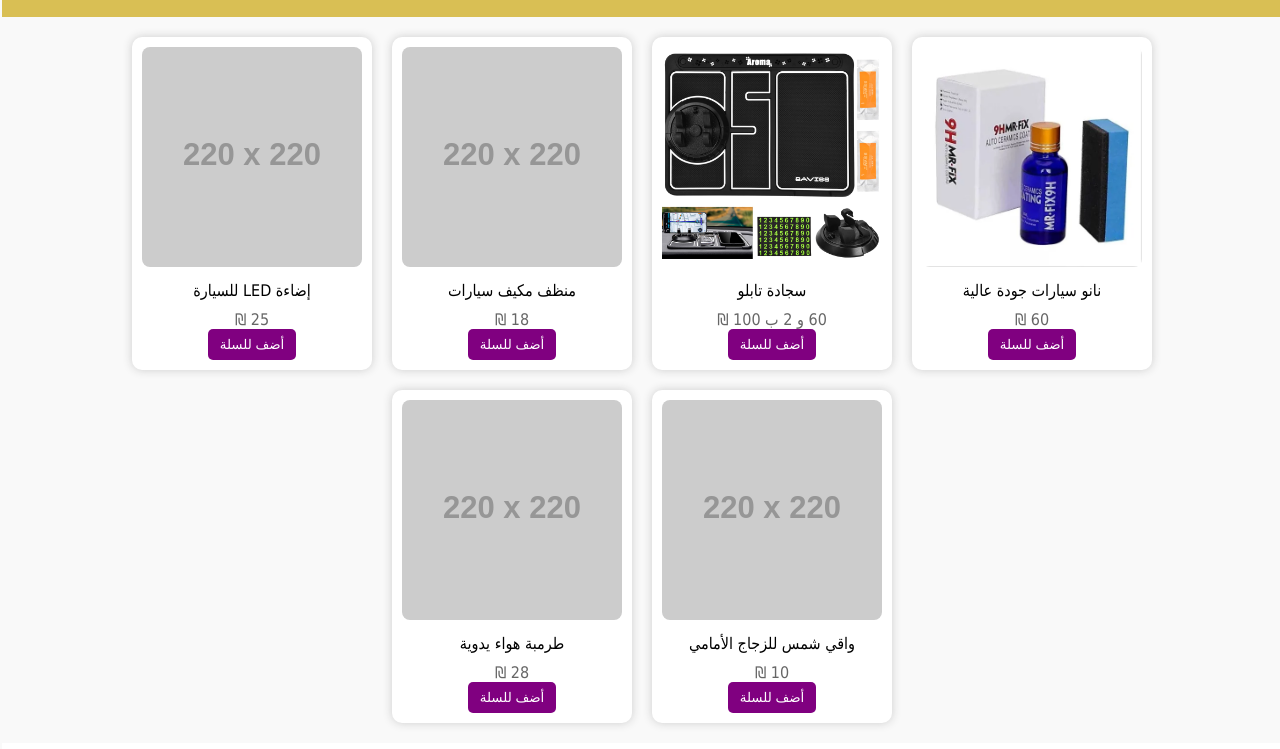
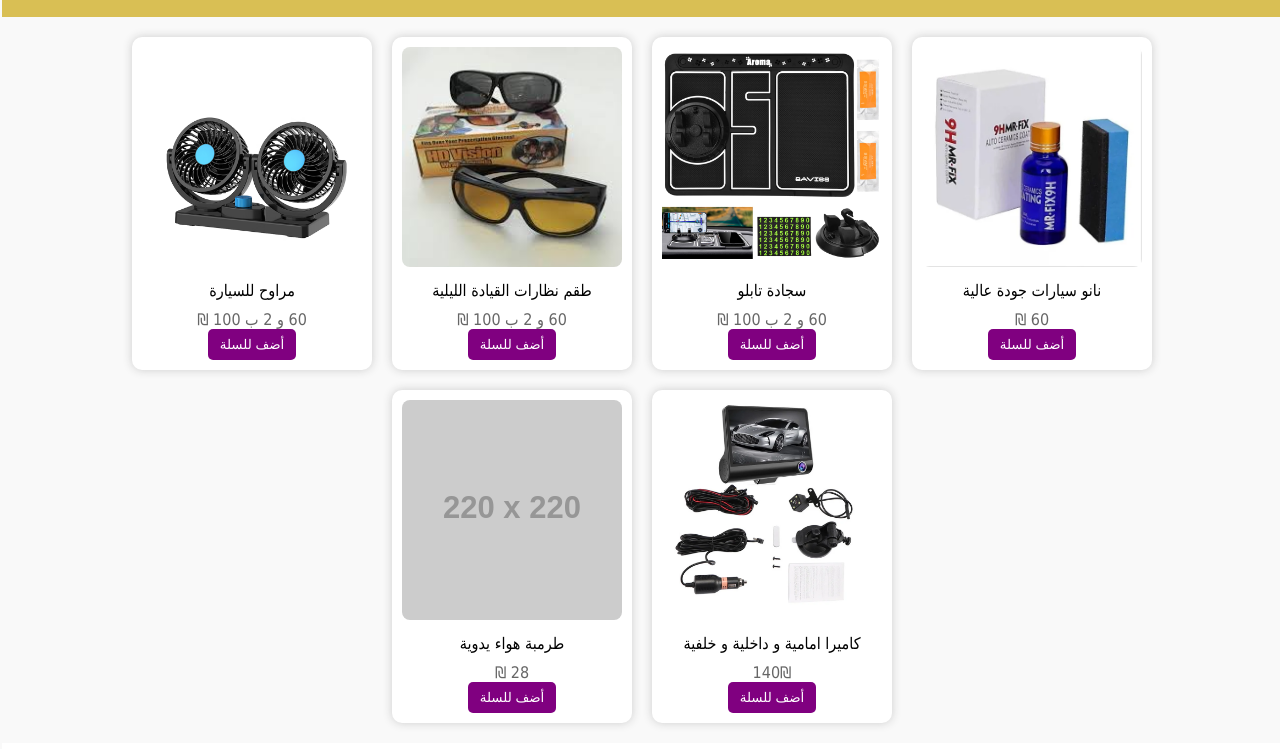
Before and after one commit to Ahmad-abualayan/Alione-Store, a plain HTML site: page cars.html in a window 1280 px wide. Shown: the part 51-800 px from the top of the page. Drawn offline with Linux system fonts and the light colour scheme; placeholder pictures from the web are drawn by us.

Commit message:
Add files via upload

```diff
--- a/cars.html
+++ b/cars.html
@@ -113,22 +113,22 @@
     <button class="add-to-cart" data-name="سجادة تابلو" data-price="60">أضف للسلة</button>
   </div>
   <div class="product">
-    <img src="https://via.placeholder.com/220x220?text=منظف+مكيف" alt="منظف">
-    <div class="product-title">منظف مكيف سيارات</div>
-    <div class="price">18 ₪</div>
-    <button class="add-to-cart" data-name="منظف مكيف سيارات" data-price="18">أضف للسلة</button>
+    <img src="imagescarrr.jpg" alt="طقم نظارات القيادة الليلية">
+    <div class="product-title">طقم نظارات القيادة الليلية</div>
+    <div class="price">60 و 2 ب 100 ₪</div>
+    <button class="add-to-cart" data-name="طقم نظارات القيادة الليلية" data-price="60">أضف للسلة</button>
   </div>
   <div class="product">
-    <img src="https://via.placeholder.com/220x220?text=اضاءة+LED" alt="اضاءة LED">
-    <div class="product-title">إضاءة LED للسيارة</div>
-    <div class="price">25 ₪</div>
-    <button class="add-to-cart" data-name="إضاءة LED للسيارة" data-price="25">أضف للسلة</button>
+    <img src="Dual-Head-Car-Fans-USB-Cooling-180-Degree-Rotatable-Car-Fan.jpg" alt=" مراوح للسيارة">
+    <div class="product-title">مراوح للسيارة </div>
+    <div class="price">60 و 2 ب 100 ₪</div>
+    <button class="add-to-cart" data-name="مراوح للسيارة " data-price="60">أضف للسلة</button>
   </div>
   <div class="product">
-    <img src="https://via.placeholder.com/220x220?text=واقي+شمس" alt="واقي شمس">
-    <div class="product-title">واقي شمس للزجاج الأمامي</div>
-    <div class="price">10 ₪</div>
-    <button class="add-to-cart" data-name="واقي شمس" data-price="10">أضف للسلة</button>
+    <img src="camera.jpg" alt="كاميرا امامية و داخلية و خلفية ">
+    <div class="product-title">كاميرا امامية و داخلية و خلفية</div>
+    <div class="price">140₪</div>
+    <button class="add-to-cart" data-name="كاميرا امامية و داخلية و خلفية" data-price="140">أضف للسلة</button>
   </div>
   <div class="product">
     <img src="https://via.placeholder.com/220x220?text=طرمبة+هواء" alt="طرمبة هواء">
```
Also changed, not shown: other.html (+8 -8 lines), 25  watt.jpg (added), Dual-Head-Car-Fans-USB-Cooling-180-Degree-Rotatable-Car-Fan.jpg (added), camera.jpg (added), imagescarrr.jpg (added), ooaaa.jpg (added).
